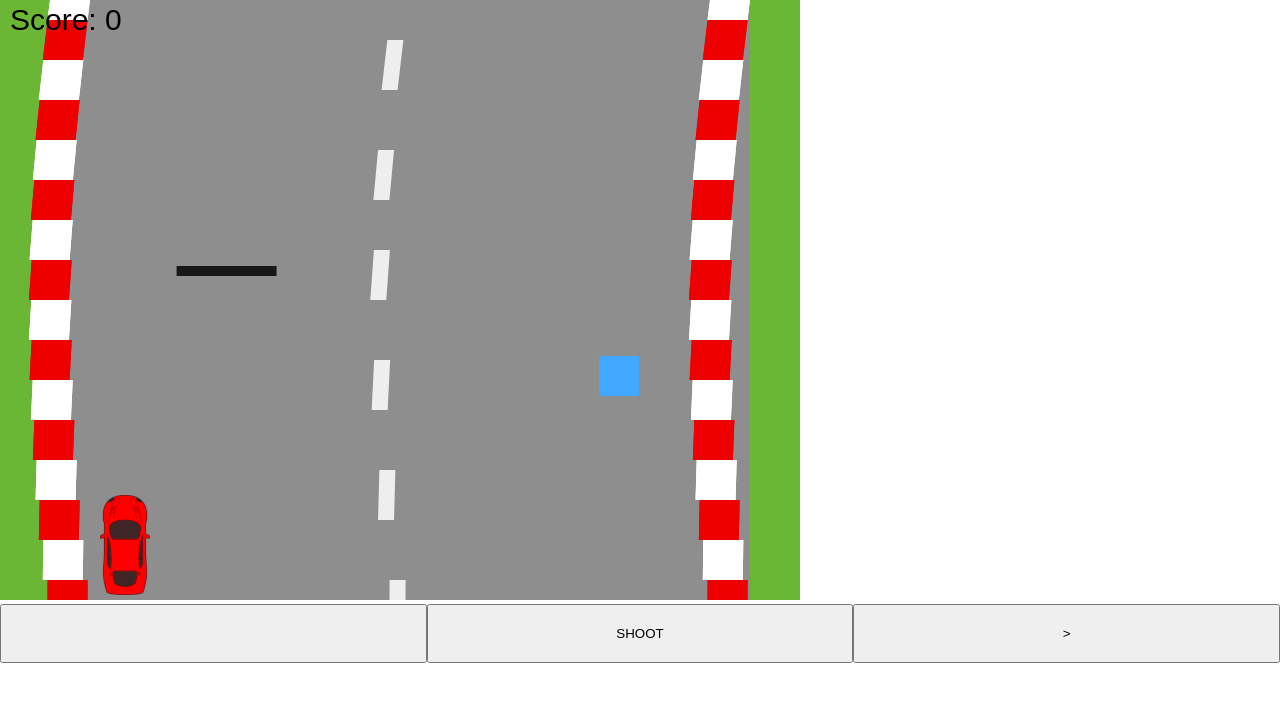
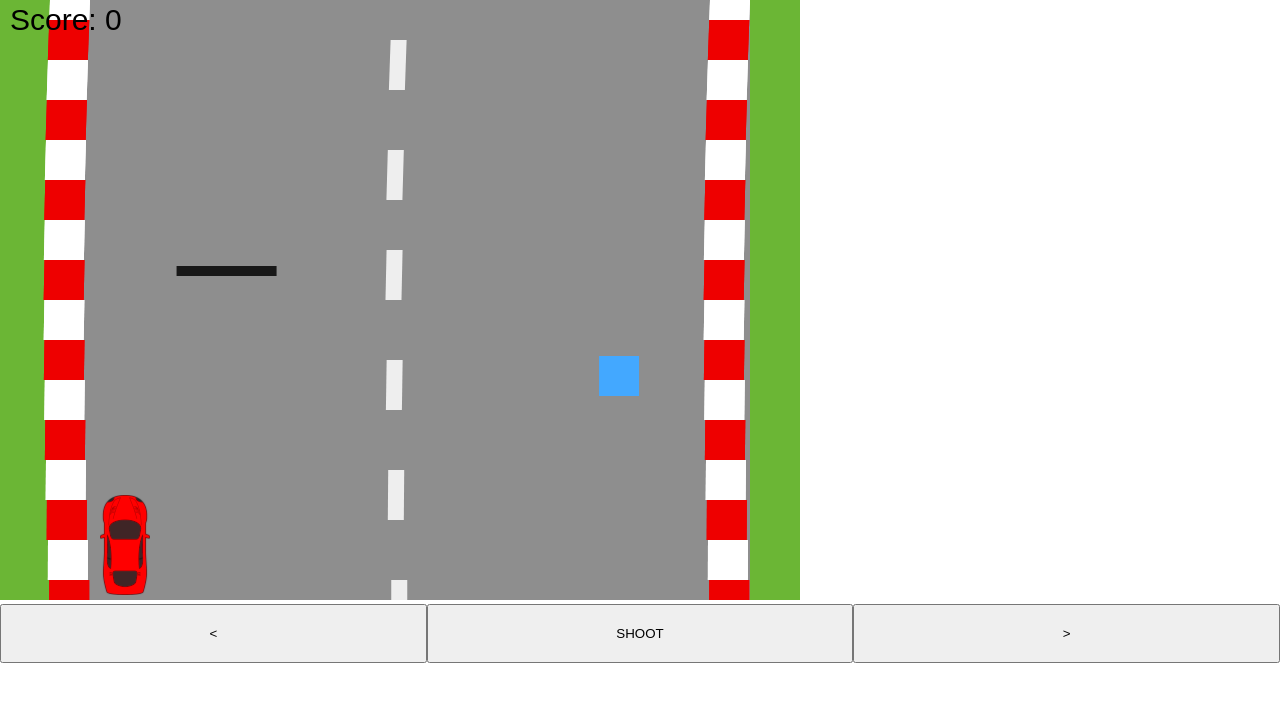
Before and after one commit to Ard2148810/practicing-canvas, a plain HTML site: page 6/index.html in a window 1280 px wide. Drawn offline with Linux system fonts and the light colour scheme.

Commit message:
Limited road turns

```diff
--- a/6/index.html
+++ b/6/index.html
@@ -24,7 +24,7 @@
                 onmousedown="turnLeft()"
                 onmouseup="stopTurning()"
                 ontouchstart="turnLeft()"
-                ontouchend="stopTurning()"></button>
+                ontouchend="stopTurning()"><</button>
         <button
                 onmousedown="shoot()">SHOOT</button>
         <button
@@ -247,7 +247,6 @@
     document.addEventListener('keydown', handleKeyDown)
     document.addEventListener('keyup', handleKeyUp)
 
-
     score = 0
 
     function isInRange(value, a, b) {
@@ -278,7 +277,7 @@
 
     let speed = 3
     let minSpeed = 1.5
-    let maxSpeed = 5
+    let maxSpeed = 10
 
     bullets = new Set()
 
@@ -297,8 +296,7 @@
     function calcTransform(posY) {
         posY = Math.max(0, posY)
         posY = Math.min(canvas.height, posY)
-        //console.log(currentTransform * (1 - (posY / canvas.height)))
-        return currentTransform * (1 - (posY / canvas.height))
+        return currentTransform * (1 - (posY / canvas.height)) * 0.3
     }
 
     function updatePlayer(player) {
@@ -381,7 +379,6 @@
             bullet.move()
             // Two side overlap check due to bug in overlap function
             if(isOverlapping(bullet.getCollisionBox(), obstacle) || isOverlapping(obstacle, bullet.getCollisionBox())) {
-                console.log("Overlapping")
                 handleObstacleHit(bullet, obstacle)
             }
 
@@ -419,7 +416,6 @@
             ctx.fillRect(0, 0, canvas.width, canvas.height)
             printGameOver(`GAME OVER! SCORE: ${score}`)
         } else {
-            //ctx.setTransform(1, 0, 0.2, 1, 0, 0);
             if(!turn && (elapsedSeconds + 12) % 15 === 0) turn = true
             ctx.clearRect(0, 0, canvas.width, canvas.height)
             ctx.beginPath()
@@ -429,16 +425,13 @@
             ctx.fillStyle = "#8e8e8e"
             ctx.fillRect(roadOffset, 0, canvas.width - roadOffset * 2, canvas.height)
             speed = updateSpeed(speed, minSpeed, maxSpeed, userInput.acceleration)
-            ctx.setTransform(1, 0, 0.2, 1, 0, 0)
             updateCurrentTransform(0.002, 0.2)
             updateRoad(speed)
             updateObstacle(obstacle, speed)
             updateBox(box, speed)
             updateBullets(bullets)
             updatePlayer(player1)
-            //ctx.setTransform(1, 0, 0, 1, 0, 0);
             updateScore(score)
-            //ctx.setTransform(1, 0, 0.2, 1, 0, 0);
         }
 
 
```
